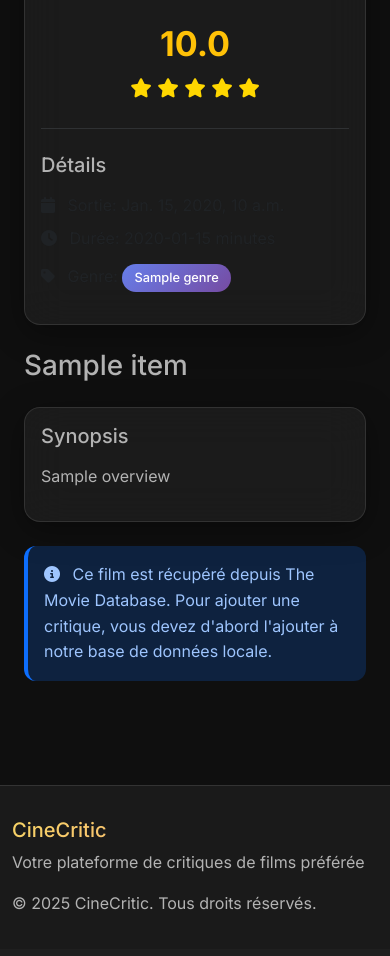
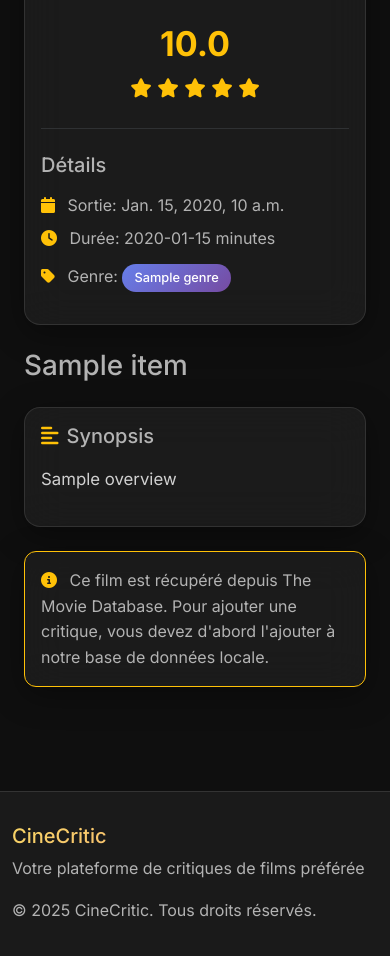
Before and after one commit to Mariama-sow/Movie, a Django app: page /film/tmdb/1/ in a window 390 px wide. Shown: the part 369-1325 px from the top of the page. Before the commit the page ends 1279 px from the top, so only its background shows below. Run offline with Django 5.2, Linux system fonts and the light colour scheme; tables that the repository leaves empty hold one stand-in row (values such as "Sample post"); a database or web service that is not in the repository returns one stand-in record (values such as "Sample title"); some libraries are stand-ins or nearby versions.

Commit message:
modification du style css

```diff
--- a/theater/templates/theater/film_detail_tmdb.html
+++ b/theater/templates/theater/film_detail_tmdb.html
@@ -24,9 +24,9 @@
                         <div class="stars mb-3">
                             {% for i in "12345" %}
                                 {% if forloop.counter <= film.note_moyenne %}
-                                    <i class="fas fa-star"></i>
+                                    <i class="fas fa-star text-warning"></i>
                                 {% else %}
-                                    <i class="far fa-star"></i>
+                                    <i class="far fa-star text-secondary"></i>
                                 {% endif %}
                             {% endfor %}
                         </div>
@@ -35,17 +35,17 @@
                     <hr class="my-4 border-secondary">
 
                     <h5 class="text-white mb-3">Détails</h5>
-                    <ul class="list-unstyled text-muted">
+                    <ul class="list-unstyled text-white">
                         <li class="mb-2">
-                            <i class="fas fa-calendar me-2"></i>
+                            <i class="fas fa-calendar me-2 text-warning"></i>
                             Sortie: {{ film.date_sortie }}
                         </li>
                         <li class="mb-2">
-                            <i class="fas fa-clock me-2"></i>
+                            <i class="fas fa-clock me-2 text-warning"></i>
                             Durée: {{ film.duree }} minutes
                         </li>
                         <li class="mb-2">
-                            <i class="fas fa-tag me-2"></i>
+                            <i class="fas fa-tag me-2 text-warning"></i>
                             Genre:
                             {% for genre in film.genres %}
                             <span class="genre-badge">{{ genre }}</span>
@@ -60,24 +60,72 @@
         <div class="col-lg-8">
             <h1 class="text-white mb-4">{{ film.titre }}</h1>
 
+            <!-- Section Synopsis -->
             <div class="card glass-effect mb-4">
                 <div class="card-body">
-                    <h5 class="text-white mb-3">Synopsis</h5>
-                    <p class="text-white">
+                    <h5 class="text-white mb-3">
+                        <i class="fas fa-align-left me-2 text-warning"></i>Synopsis
+                    </h5>
+                    <div class="synopsis-content text-white-80">
                         {% if film.synopsis %}
-                            {{ film.synopsis }}
+                            {{ film.synopsis|linebreaks }}
                         {% else %}
-                            Aucun synopsis disponible pour ce film.
+                            <p class="text-muted">Aucun synopsis disponible pour ce film.</p>
                         {% endif %}
-                    </p>
+                    </div>
                 </div>
             </div>
 
-            <div class="alert alert-info">
-                <i class="fas fa-info-circle me-2"></i>
-                Ce film est récupéré depuis The Movie Database. Pour ajouter une critique, vous devez d'abord l'ajouter à notre base de données locale.
+            <!-- Section Acteurs -->
+            {% if film.casting %}
+            <div class="card glass-effect mb-4">
+                <div class="card-body">
+                    <h5 class="text-white mb-3">
+                        <i class="fas fa-users me-2 text-warning"></i>Casting
+                    </h5>
+                    <div class="row">
+                        {% for actor in film.casting|slice:":6" %}
+                        <div class="col-4 col-md-2 mb-3 text-center">
+                            <div class="actor-card">
+                                {% if actor.profile_path %}
+                                <img src="https://image.tmdb.org/t/p/w185{{ actor.profile_path }}" class="rounded-circle mb-2" width="80" height="80" alt="{{ actor.name }}">
+                                {% else %}
+                                <div class="bg-secondary rounded-circle d-flex align-items-center justify-content-center mb-2 mx-auto" style="width: 80px; height: 80px;">
+                                    <i class="fas fa-user text-dark"></i>
+                                </div>
+                                {% endif %}
+                                <p class="text-white small mb-0">{{ actor.name }}</p>
+                                <p class="text-muted small">{{ actor.character }}</p>
+                            </div>
+                        </div>
+                        {% endfor %}
+                    </div>
+                </div>
+            </div>
+            {% endif %}
+
+            <!-- Alert -->
+            <div class="alert glass-effect border-warning">
+                <i class="fas fa-info-circle me-2 text-warning"></i>
+                <span class="text-white">Ce film est récupéré depuis The Movie Database. Pour ajouter une critique, vous devez d'abord l'ajouter à notre base de données locale.</span>
             </div>
         </div>
     </div>
 </div>
+
+<style>
+    .synopsis-content {
+        line-height: 1.8;
+        font-size: 1.05rem;
+    }
+
+    .text-white-80 {
+        color: rgba(255, 255, 255, 0.8);
+    }
+
+    .actor-card img {
+        object-fit: cover;
+        border: 2px solid rgba(255, 193, 7, 0.3);
+    }
+</style>
 {% endblock %}
```
